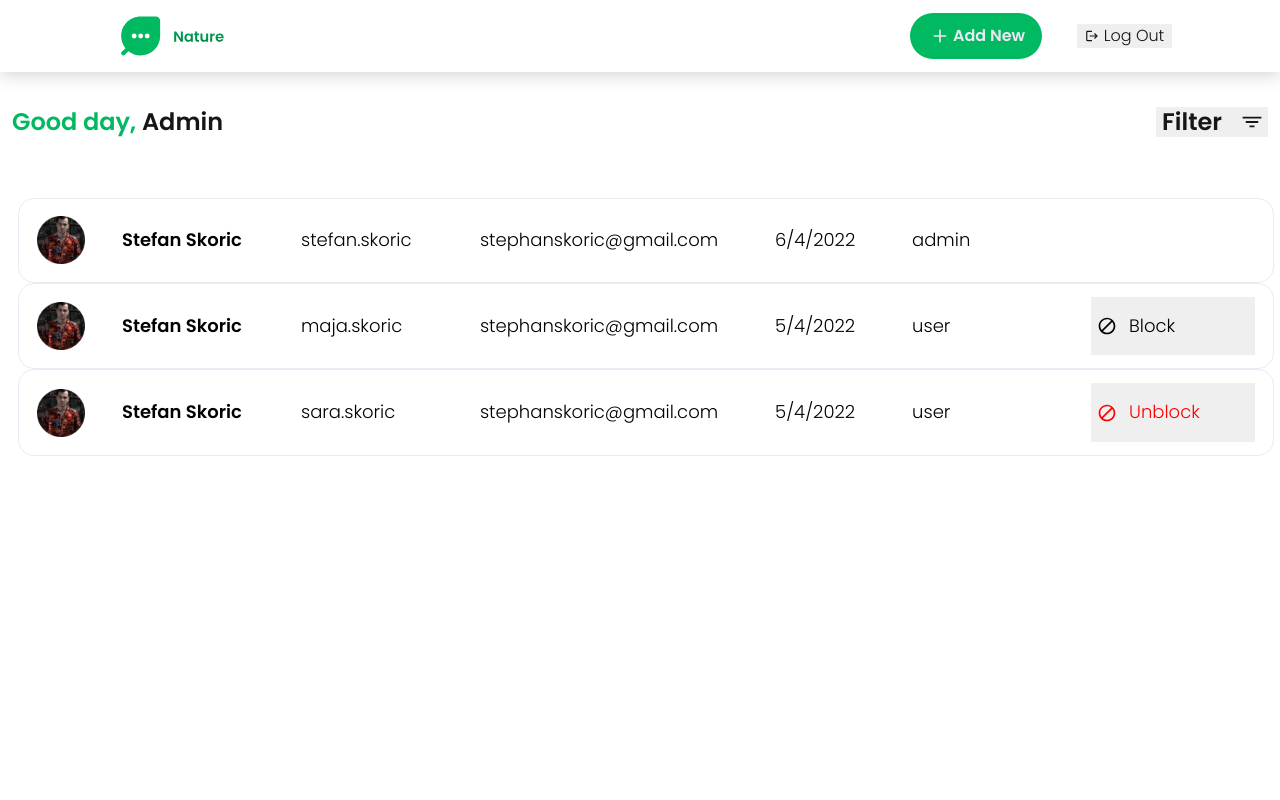
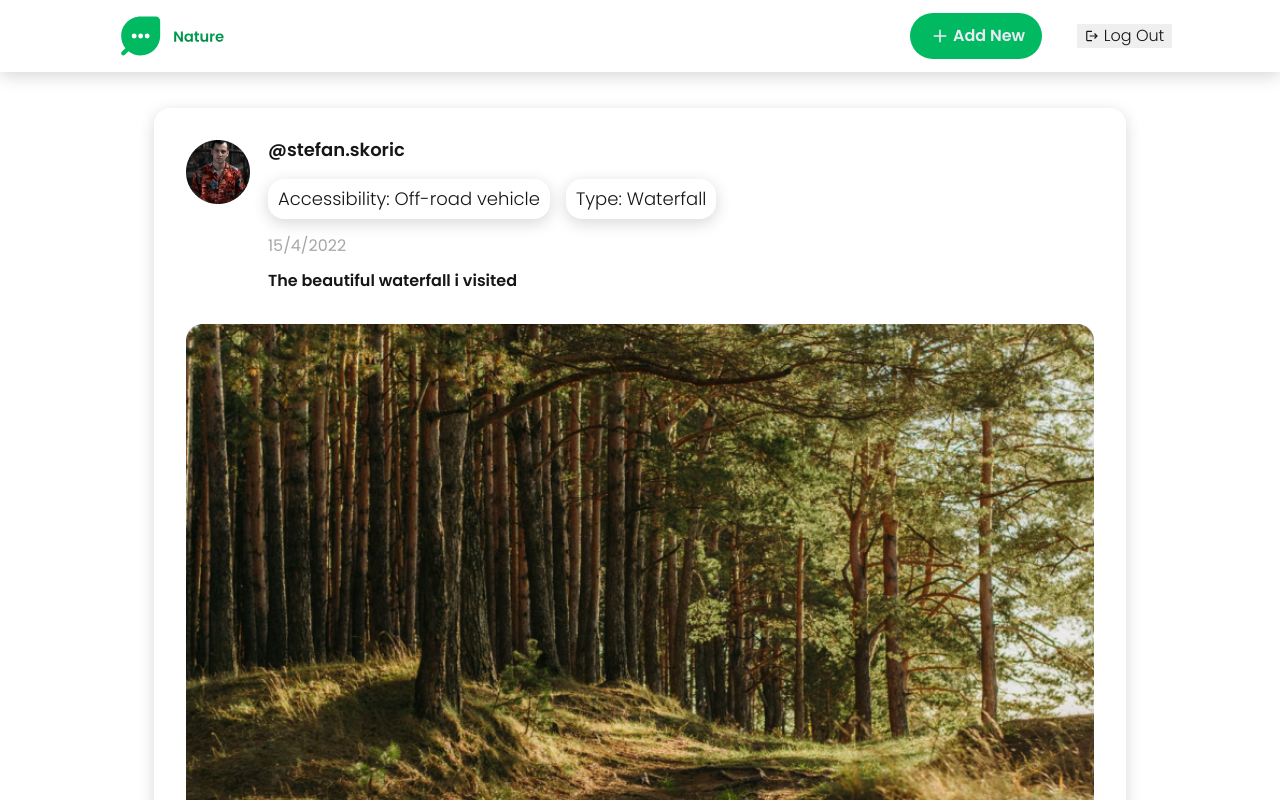
Before and after one commit to stefanskoricdev/nature-social-media, a React (Create React App) app: page / in a window 1280 px wide. Shown: the top 800 px of the page. Built offline with nearby package versions, Linux system fonts and the light colour scheme.

Commit message:
Create formatDate function so we can reuse it throughout code

```diff
--- a/src/App.js
+++ b/src/App.js
@@ -19,7 +19,7 @@ function App() {
     <section className={styles.App}>
       {/* <Login /> */}
       <Layout>
-        <Admin />
+        <Home />
       </Layout>
     </section>
   );
--- a/src/components/CommentsList/Comment/Comment.js
+++ b/src/components/CommentsList/Comment/Comment.js
@@ -1,12 +1,8 @@
 import styles from "./Comment.module.scss";
+import { formatDate } from "../../../helpers/formatDate";
 
 const Comment = ({ comment, avatar }) => {
-  const currentDate = new Date(comment.createdAt);
-  const formatedDate = {
-    day: currentDate.getDay(),
-    month: currentDate.getMonth() + 1,
-    year: currentDate.getFullYear(),
-  };
+  const formatedDate = formatDate(comment.createdAt);
   const { day, month, year } = formatedDate;
 
   return (
--- a/src/components/CommentsList/CommentsList.js
+++ b/src/components/CommentsList/CommentsList.js
@@ -6,7 +6,7 @@ const CommentsList = ({ post }) => {
   const { comments } = post;
 
   const commentsList = comments.map((comment) => {
-    return <Comment comment={comment} avatar={avatar} />;
+    return <Comment key={comment.id} comment={comment} avatar={avatar} />;
   });
 
   return (
--- a/src/components/PostsList/Post/Post.js
+++ b/src/components/PostsList/Post/Post.js
@@ -1,18 +1,13 @@
 import styles from "./Post.module.scss";
+import { formatDate } from "../../../helpers/formatDate";
 import avatar from "../../../assets/img/avatarSmallSize.png";
 import forest from "../../../assets/img/forest.png";
 import PostReactions from "../PostReactions/PostReactions";
 
 const Post = ({ post }) => {
-  const currentDate = new Date(post.createdAt);
+  const formatedDate = formatDate(post.createdAt);
+  const { day, month, year } = formatedDate;
 
-  const formatedDate = {
-    day: currentDate.getDay(),
-    month: currentDate.getMonth() + 1,
-    year: currentDate.getFullYear(),
-  };
-
-  const { day, month, year } = formatedDate;
   return (
     <section className={styles.Post}>
       <header className={styles.PostHeader}>
--- a/src/components/UsersList/User/User.js
+++ b/src/components/UsersList/User/User.js
@@ -1,14 +1,10 @@
 import styles from "./User.module.scss";
+import { MdBlock } from "react-icons/md";
+import { formatDate } from "../../../helpers/formatDate";
 import avatar from "../../../assets/img/avatarSmallSize.png";
-import { MdBlock } from "react-icons/md";
 
 const User = ({ user }) => {
-  const currentDate = new Date(user.createdAt);
-  const formatedDate = {
-    day: currentDate.getDay(),
-    month: currentDate.getMonth() + 1,
-    year: currentDate.getFullYear(),
-  };
+  const formatedDate = formatDate(user.createdAt);
   const { day, month, year } = formatedDate;
 
   return (
--- /dev/null
+++ b/src/helpers/formatDate.js
@@ -0,0 +1,11 @@
+export const formatDate = (dateInMs) => {
+  const currentDate = new Date(dateInMs);
+
+  const formatedDate = {
+    day: currentDate.getDate(),
+    month: currentDate.getMonth() + 1,
+    year: currentDate.getFullYear(),
+  };
+
+  return formatedDate;
+};
--- a/src/pages/ViewPost/ViewPost.js
+++ b/src/pages/ViewPost/ViewPost.js
@@ -1,5 +1,6 @@
 import styles from "./ViewPost.module.scss";
 import { mockData } from "../../services/mockData";
+import { formatDate } from "../../helpers/formatDate";
 import avatar from "../../assets/img/avatarSmallSize.png";
 import forest from "../../assets/img/forest.png";
 import PostReactions from "../../components/PostsList/PostReactions/PostReactions";
@@ -9,12 +10,7 @@ const ViewPost = () => {
   const { posts } = mockData;
   const post = posts[0];
 
-  const currentDate = new Date(post.createdAt);
-  const formatedDate = {
-    day: currentDate.getDay(),
-    month: currentDate.getMonth() + 1,
-    year: currentDate.getFullYear(),
-  };
+  const formatedDate = formatDate(post.createdAt);
   const { day, month, year } = formatedDate;
 
   return (
--- a/src/services/mockData.js
+++ b/src/services/mockData.js
@@ -97,7 +97,7 @@ export const mockData = {
       ],
     },
     {
-      id: 2,
+      id: 3,
       name: "Lake",
       place: "Bosnia and Herzegovina",
       accessibility: "It's not possible to come by vehicle",
```
